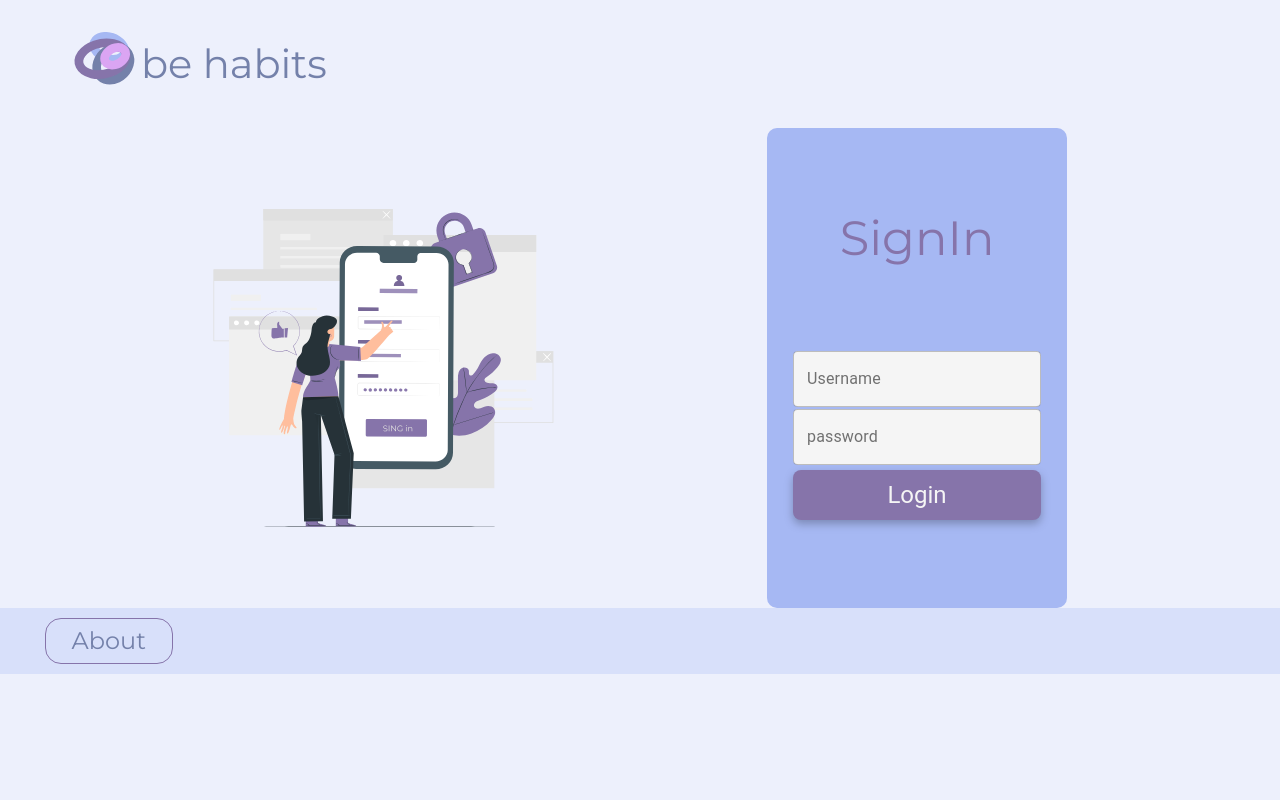
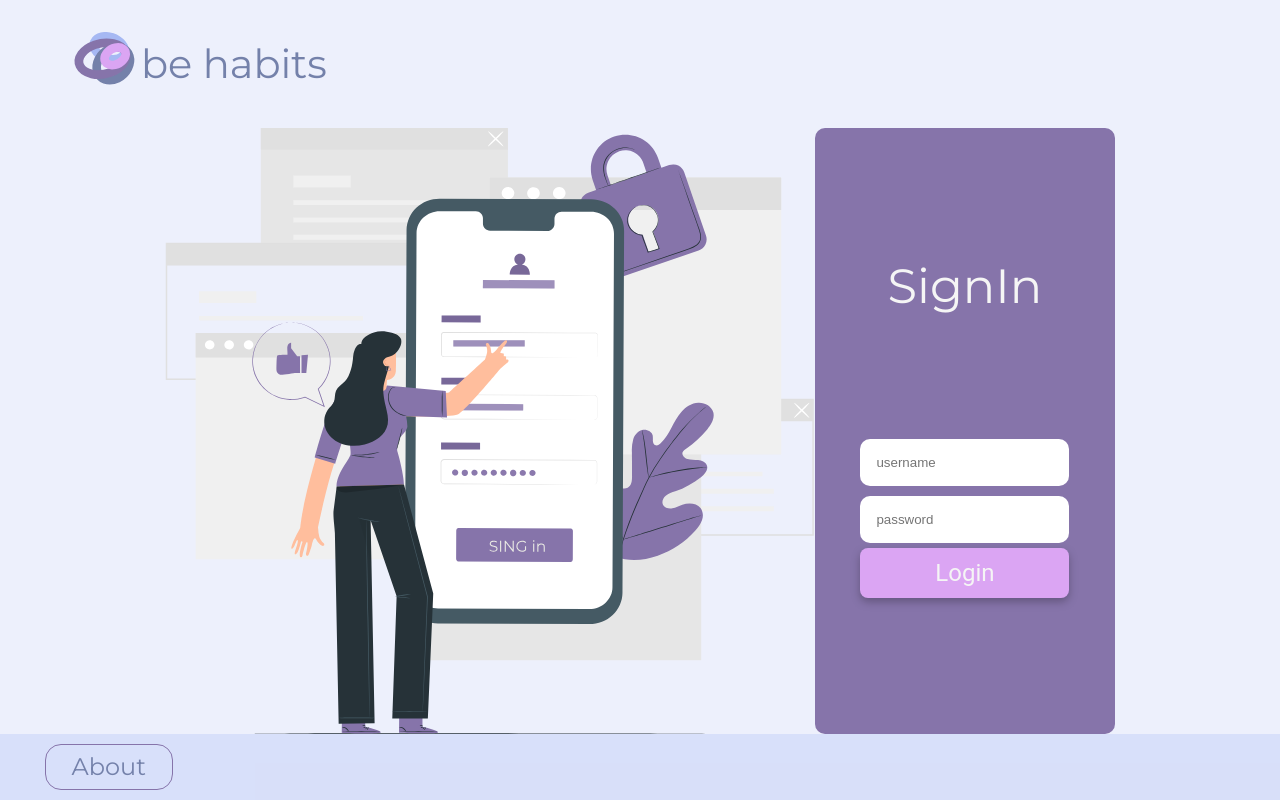
Before and after one commit to nicole-malaquias/kindnes, a React (Create React App) app: page /login in a window 1280 px wide. Built offline with nearby package versions, Linux system fonts and the light colour scheme.

Commit message:
style: material ui removed and style components on login added

```diff
--- a/src/components/FormLogin/index.js
+++ b/src/components/FormLogin/index.js
@@ -4,29 +4,11 @@ import * as yup from "yup";
 import jwt_decode from "jwt-decode";
 import { toastErrorLogin } from "../../utils";
 import api from "../../services";
-import { TextField } from "@material-ui/core";
 import { useHistory } from "react-router";
 import Button from "../../components/Button";
-import { makeStyles } from "@material-ui/core";
-import { createMuiTheme } from "@material-ui/core/styles";
-import { ThemeProvider } from "@material-ui/styles";
 import { Container } from "./styles";
-const useStyles = makeStyles({
-  field: {
-    backgroundColor: "var(--white)",
-    borderRadius: "5px",
-    marginTop: "2px",
-  },
-});
-const theme = createMuiTheme({
-  palette: {
-    primary: {
-      main: "#DBA5F3",
-    },
-  },
-});
+import Input from "../../components/Input";
 const FormLogin = () => {
-  const classes = useStyles();
   const history = useHistory();
   const schema = yup.object().shape({
     username: yup.string().required("Campo obrigatório"),
@@ -63,38 +45,27 @@ const FormLogin = () => {
   return (
     <Container>
       <h2>SignIn</h2>
-      <ThemeProvider theme={theme}>
       <form onSubmit={handleSubmit(handleForm)}>
-          <TextField
-            className={classes.field}
-            color="primary"
-            variant="outlined"
-            label="Username"
-            name="Username"
+        <Input
+          register={register}
           type="text"
-            {...(errors.username?.message && {
-              error: true,
-              helperText: errors.username.message,
-            })}
-            {...register("username")}
+          name="username"
+          label="username"
+          placeholder="username"
+          error={errors.username?.message}
         />
-          <TextField
-            className={classes.field}
-            color="primary"
-            variant="outlined"
+        <Input
+          register={register}
+          type="password"
+          name="password"
           label="password"
-            name="password"
-            type="text"
-            {...(errors.password?.message && {
-              error: true,
-              helperText: errors.password.message,
-            })}
-            {...register("password")}
+          placeholder="password"
+          error={errors.password?.message}
         />
-
-          <Button type="submit" colorButton="purplePink">Login</Button>
+        <Button type="submit" colorButton="pink">
+          Login
+        </Button>
       </form>
-      </ThemeProvider>
     </Container>
   );
 };
--- a/src/components/FormLogin/styles.js
+++ b/src/components/FormLogin/styles.js
@@ -5,15 +5,12 @@ export const Container = styled.div`
   flex-direction: column;
   justify-content: space-evenly;
   align-items: center;
-  background-color: var(--purpleOpacity);
+  background-color: var(--purplePink);
   padding: 1rem;
   border-radius: 10px;
   width: 300px;
-
   h2 {
-    color: var(--purplePink);
-    margin-bottom: 1rem;
-    text-align: center;
+    color: var(--white);
   }
   form {
     display: flex;
--- a/src/pages/Login/index.js
+++ b/src/pages/Login/index.js
@@ -1,18 +1,21 @@
 import FormLogin from "../../components/FormLogin";
-import ImageLogin from "../../assets/image-login.svg"
-import { Container } from "./styles";
+import ImageLogin from "../../assets/image-login.svg";
+import { Container, Content } from "./styles";
 import Menu from "../../components/Menu";
 import Footer from "../../components/Footer";
 
 const Login = () => {
   return (
     <>
-    <Menu/>
       <Container>
-        <img src={ImageLogin} alt="" />
-        <FormLogin />
+        <Menu />
+        <Content>
+          <img src={ImageLogin} alt="" />
+          <FormLogin />
+        </Content>
+
+        <Footer />
       </Container>
-      <Footer />
     </>
   );
 };
--- a/src/pages/Login/styles.js
+++ b/src/pages/Login/styles.js
@@ -2,13 +2,35 @@ import styled from "styled-components";
 
 export const Container = styled.div`
   display: flex;
-  flex-wrap: wrap;
-  justify-content: space-evenly;
-  height: 60vh;
-  @media only screen and (max-width: 768px) {
-    justify-content: center;
-    img {
-      display: none;
+  flex-direction: column;
+  align-items: center;
+  height: 100vh;
+  > div {
+    &:first-child {
+      align-self: flex-start;
+    }
+  }
+
+  @media only screen and (min-width: 768px) {
+    > h2 {
+      font-size: 4rem;
+      margin: 2rem;
     }
   }
 `;
+export const Content = styled.div`
+  display: flex;
+  flex-direction: row;
+  justify-content: center;
+  width: 100%;
+  height: 100%;
+  }
+  img {
+    display: none;
+  }
+  @media only screen and (min-width: 768px) {
+    img {
+      display: block;
+    }
+  }
+`;
```
Lines whose indentation alone changed are shown as unchanged.
